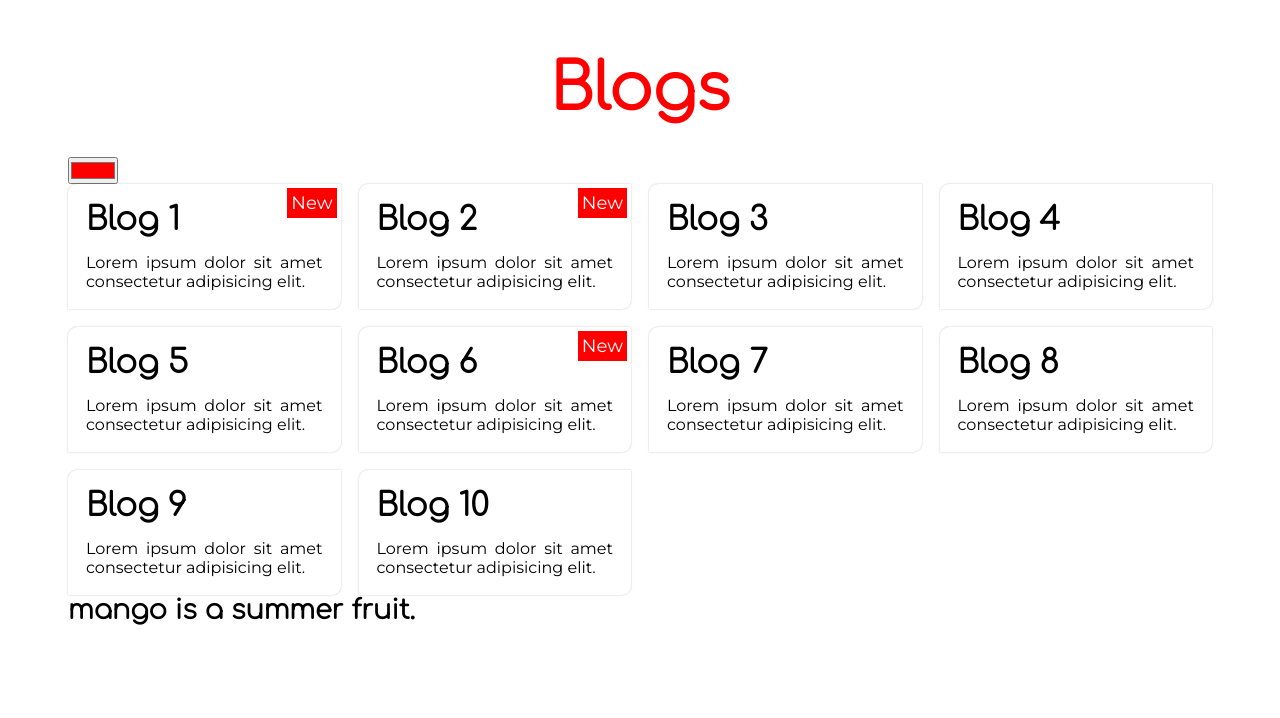
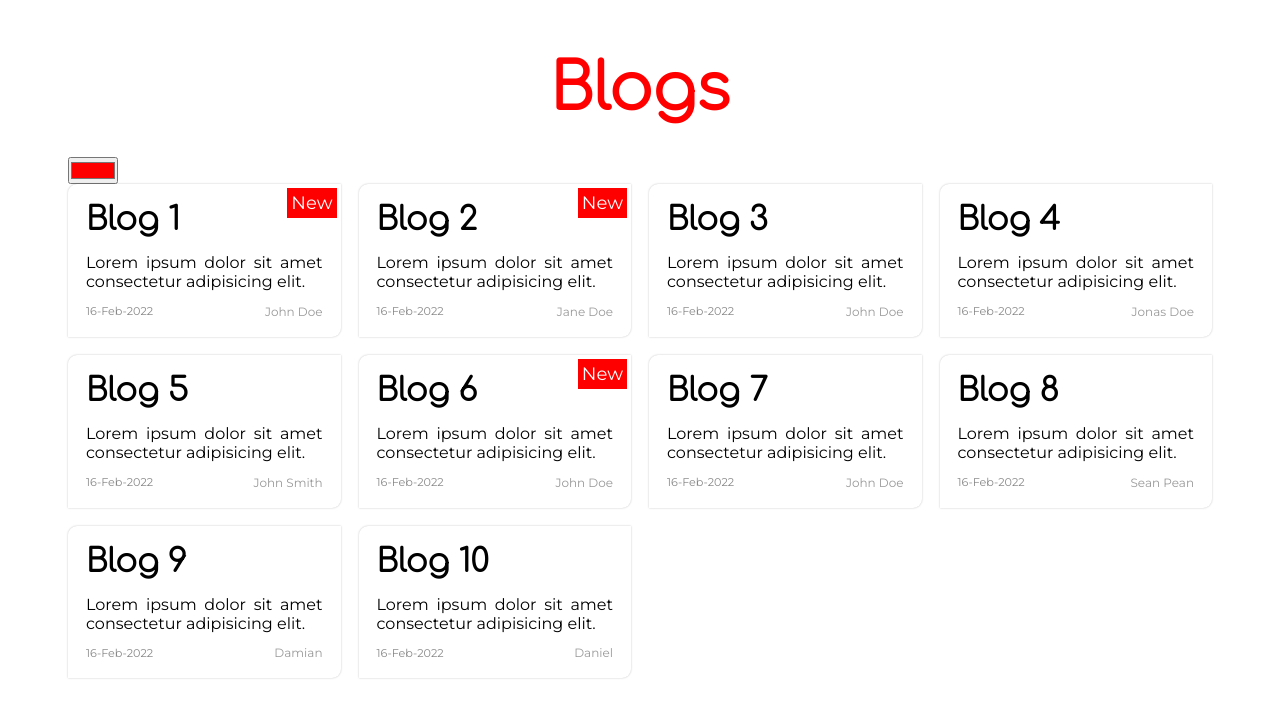
Before and after one commit to arkisoul/angular-blogs, an Angular app: page / in a window 1280 px wide. Shown: the top 718 px of the page. Built offline with nearby package versions, Linux system fonts and the light colour scheme.

Commit message:
feat: add built-in pipes - date, titlecase

```diff
--- a/src/app/blogs-list/blogs-list.component.css
+++ b/src/app/blogs-list/blogs-list.component.css
@@ -38,6 +38,20 @@
 .blog__description {
     font-size: 1rem;
     text-align: justify;
+    margin-bottom: 0.8em;
+}
+.blog__metadata {
+    display: flex;
+    justify-content: space-between;
+    align-items: center;
+}
+.blog__author {
+    font-size: 0.75rem;
+    color: #999;
+}
+.blog__publishedat {
+    font-size: 0.7rem;
+    color: #888;
 }
 @media (min-width: 480px) {
     .blogs {
--- a/src/app/blogs-list/blogs-list.component.html
+++ b/src/app/blogs-list/blogs-list.component.html
@@ -7,10 +7,14 @@
       <div class="blog" *ngFor="let blog of blogs" [ngClass]="{'blog--new': blog.isNew}">
         <h3 class="blog__title" [ngClass]="{'mango-class fruit-class': fruit === 'mango', 'summer-fruit': false}" [title]="blog.title" [hidden]="!blog.title" [attr.aria-label]="blog.title">{{ blog.title }}</h3>
         <p class="blog__description" [attr.title]="blog.description">{{ blog.description }}</p>
+        <div class="blog__metadata">
+          <span class="blog__publishedat">{{ blog.publishedAt | date:'dd-MMM-yyyy' }}</span>
+          <span class="blog__author">{{ blog.author | titlecase }}</span>
+        </div>
       </div>
     </ng-template>
   </div>
-  <div [ngSwitch]="fruit">
+  <!-- <div [ngSwitch]="fruit">
     <ng-container *ngSwitchCase="fruitMango">
       <div>
         <h1>{{ fruit }} is a summer fruit.</h1>
@@ -19,5 +23,5 @@
     <p *ngSwitchCase="'grape'">{{ fruit }} is a spring fruit.</p>
     <p *ngSwitchCase="'banana'">{{ fruit }} is a all season fruit.</p>
     <p *ngSwitchDefault>{{ fruit }} is not known.</p>
-  </div>
+  </div> -->
 </section>
--- a/src/app/blogs-list/blogs-list.component.ts
+++ b/src/app/blogs-list/blogs-list.component.ts
@@ -4,6 +4,9 @@ interface Blog {
   title: string;
   description: string;
   isNew: boolean;
+  publishedAt: Date;
+  modifiedAt: Date;
+  author: string;
 }
 
 @Component({
@@ -16,52 +19,82 @@ export class BlogsListComponent implements OnInit {
     {
       title: 'Blog 1',
       description: 'Lorem ipsum dolor sit amet consectetur adipisicing elit.',
-      isNew: true
+      isNew: true,
+      publishedAt: new Date(),
+      modifiedAt: new Date(),
+      author: 'JOHN DOE'
     },
     {
       title: 'Blog 2',
       description: 'Lorem ipsum dolor sit amet consectetur adipisicing elit.',
-      isNew: true
+      isNew: true,
+      publishedAt: new Date(),
+      modifiedAt: new Date(),
+      author: 'Jane doe'
     },
     {
       title: 'Blog 3',
       description: 'Lorem ipsum dolor sit amet consectetur adipisicing elit.',
-      isNew: false
+      isNew: false,
+      publishedAt: new Date(),
+      modifiedAt: new Date(),
+      author: 'John doe'
     },
     {
       title: 'Blog 4',
       description: 'Lorem ipsum dolor sit amet consectetur adipisicing elit.',
-      isNew: false
+      isNew: false,
+      publishedAt: new Date(),
+      modifiedAt: new Date(),
+      author: 'jonAs Doe'
     },
     {
       title: 'Blog 5',
       description: 'Lorem ipsum dolor sit amet consectetur adipisicing elit.',
-      isNew: false
+      isNew: false,
+      publishedAt: new Date(),
+      modifiedAt: new Date(),
+      author: 'John Smith'
     },
     {
       title: 'Blog 6',
       description: 'Lorem ipsum dolor sit amet consectetur adipisicing elit.',
-      isNew: true
+      isNew: true,
+      publishedAt: new Date(),
+      modifiedAt: new Date(),
+      author: 'John Doe'
     },
     {
       title: 'Blog 7',
       description: 'Lorem ipsum dolor sit amet consectetur adipisicing elit.',
-      isNew: false
+      isNew: false,
+      publishedAt: new Date(),
+      modifiedAt: new Date(),
+      author: 'John Doe'
     },
     {
       title: 'Blog 8',
       description: 'Lorem ipsum dolor sit amet consectetur adipisicing elit.',
-      isNew: false
+      isNew: false,
+      publishedAt: new Date(),
+      modifiedAt: new Date(),
+      author: 'Sean Pean'
     },
     {
       title: 'Blog 9',
       description: 'Lorem ipsum dolor sit amet consectetur adipisicing elit.',
-      isNew: false
+      isNew: false,
+      publishedAt: new Date(),
+      modifiedAt: new Date(),
+      author: 'Damian'
     },
     {
       title: 'Blog 10',
       description: 'Lorem ipsum dolor sit amet consectetur adipisicing elit.',
-      isNew: false
+      isNew: false,
+      publishedAt: new Date(),
+      modifiedAt: new Date(),
+      author: 'Daniel'
     }
   ];
   fruit: string = 'mango';
```
